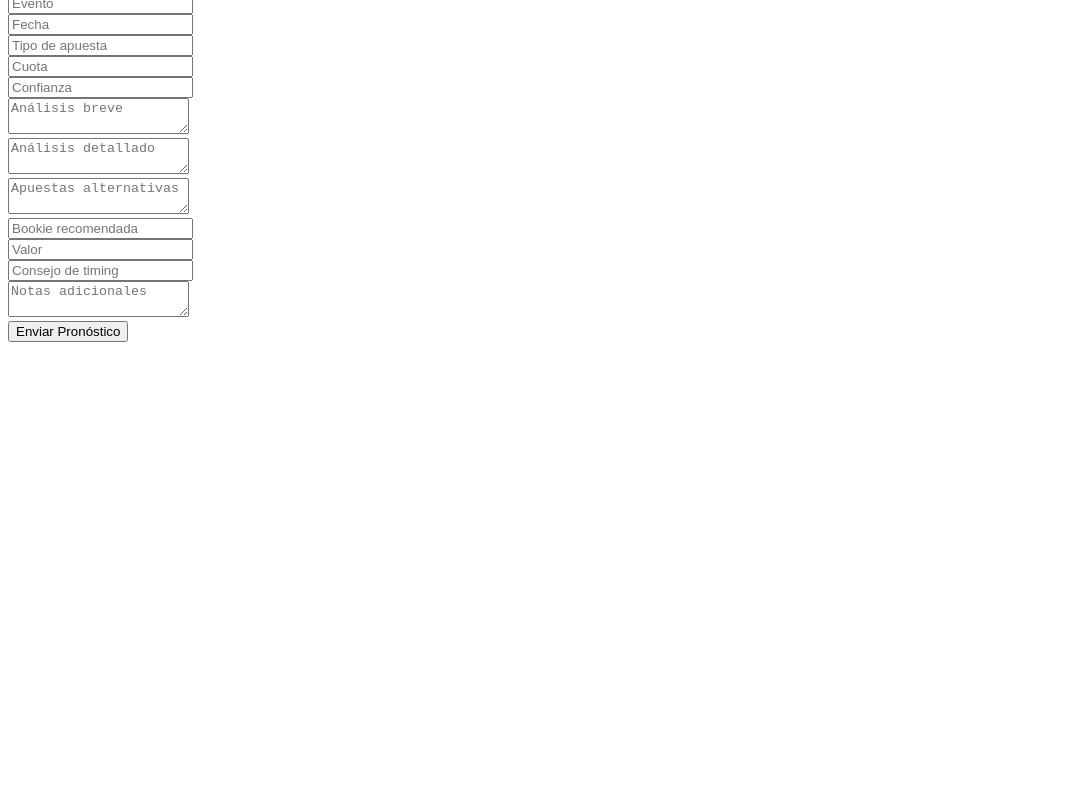
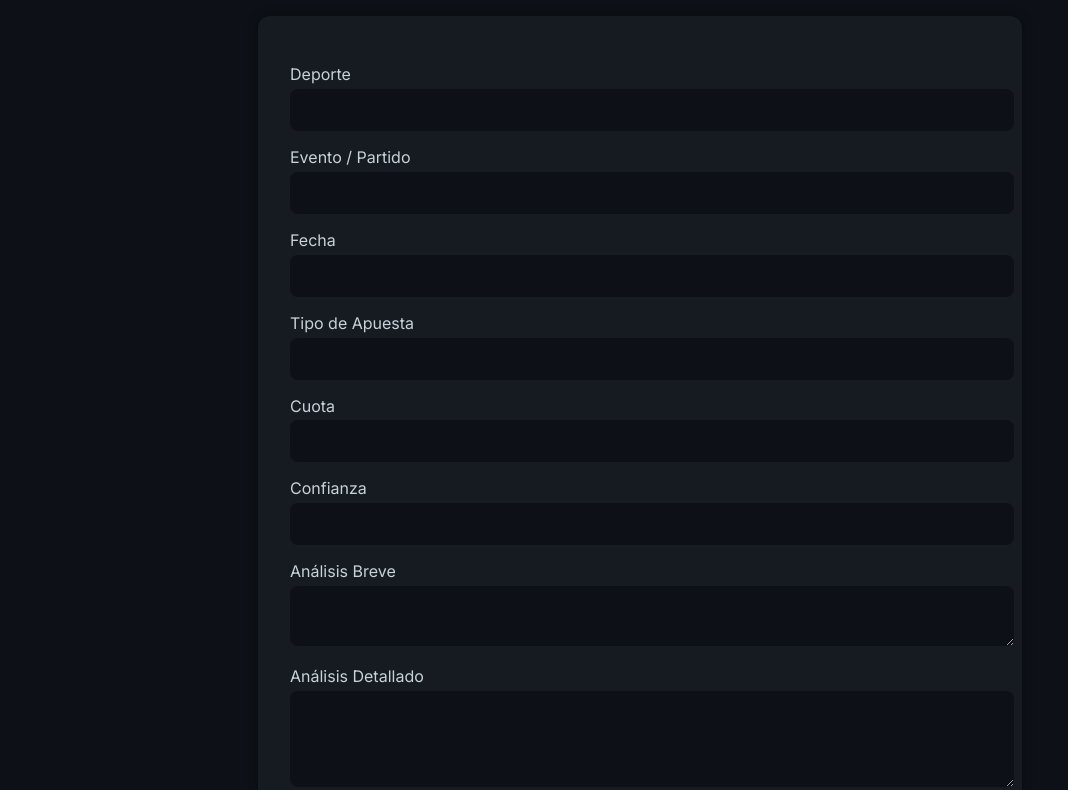
Before and after one commit to LuisSMelchor/punterx-panel, a website: page index.html in a window 1280 px wide. Shown: the part 108-898 px from the top of the page, without its empty margins (0-1068 px from the left). Before the commit the page ends 800 px from the top, so only its background shows below. Drawn offline with Linux system fonts and the light colour scheme.

Commit message:
Update index.html

```diff
--- a/index.html
+++ b/index.html
@@ -1,51 +1,136 @@
-
 <!DOCTYPE html>
 <html lang="es">
 <head>
   <meta charset="UTF-8" />
   <meta name="viewport" content="width=device-width, initial-scale=1.0"/>
-  <title>PunterX | Enviar Pronóstico</title>
+  <title>PunterX | Panel de Pronósticos</title>
+  <link rel="stylesheet" href="https://fonts.googleapis.com/css2?family=Inter:wght@400;600&display=swap">
+  <style>
+    body {
+      font-family: 'Inter', sans-serif;
+      background: #0d1117;
+      color: #c9d1d9;
+      margin: 0;
+      padding: 2rem;
+      display: flex;
+      flex-direction: column;
+      align-items: center;
+    }
+    h1 {
+      color: #58a6ff;
+      margin-bottom: 2rem;
+    }
+    form {
+      width: 100%;
+      max-width: 700px;
+      background: #161b22;
+      padding: 2rem;
+      border-radius: 12px;
+      box-shadow: 0 0 10px rgba(0,0,0,0.5);
+    }
+    label {
+      display: block;
+      margin: 1rem 0 0.3rem;
+      color: #c9d1d9;
+    }
+    input, textarea, select {
+      width: 100%;
+      padding: 0.75rem;
+      border: none;
+      border-radius: 8px;
+      background: #0d1117;
+      color: #f0f6fc;
+      font-size: 1rem;
+    }
+    button {
+      margin-top: 2rem;
+      background-color: #238636;
+      color: white;
+      border: none;
+      padding: 1rem 2rem;
+      font-size: 1rem;
+      border-radius: 8px;
+      cursor: pointer;
+      transition: background 0.3s;
+    }
+    button:hover {
+      background-color: #2ea043;
+    }
+    .status {
+      margin-top: 1.5rem;
+      font-weight: bold;
+      color: #58a6ff;
+    }
+  </style>
 </head>
 <body>
-  <h1>Formulario de Pronóstico</h1>
-  <form id="prediction-form">
-    <input name="sport" placeholder="Deporte" required /><br />
-    <input name="event" placeholder="Evento" required /><br />
-    <input name="date" placeholder="Fecha" required /><br />
-    <input name="bettype" placeholder="Tipo de apuesta" required /><br />
-    <input name="odds" placeholder="Cuota" required /><br />
-    <input name="confidence" placeholder="Confianza" required /><br />
-    <textarea name="brief" placeholder="Análisis breve"></textarea><br />
-    <textarea name="detailed" placeholder="Análisis detallado"></textarea><br />
-    <textarea name="alternatives" placeholder="Apuestas alternativas"></textarea><br />
-    <input name="bookie" placeholder="Bookie recomendada" /><br />
-    <input name="value" placeholder="Valor" /><br />
-    <input name="timing" placeholder="Consejo de timing" /><br />
-    <textarea name="notes" placeholder="Notas adicionales"></textarea><br />
+  <h1>PunterX | Enviar Pronóstico</h1>
+  <form id="betForm">
+    <label for="sport">Deporte</label>
+    <input type="text" id="sport" name="sport" required />
+
+    <label for="event">Evento / Partido</label>
+    <input type="text" id="event" name="event" required />
+
+    <label for="date">Fecha</label>
+    <input type="text" id="date" name="date" required />
+
+    <label for="bettype">Tipo de Apuesta</label>
+    <input type="text" id="bettype" name="bettype" required />
+
+    <label for="odds">Cuota</label>
+    <input type="text" id="odds" name="odds" required />
+
+    <label for="confidence">Confianza</label>
+    <input type="text" id="confidence" name="confidence" required />
+
+    <label for="brief">Análisis Breve</label>
+    <textarea id="brief" name="brief" rows="2"></textarea>
+
+    <label for="detailed">Análisis Detallado</label>
+    <textarea id="detailed" name="detailed" rows="4"></textarea>
+
+    <label for="alternatives">Apuestas Alternativas</label>
+    <textarea id="alternatives" name="alternatives" rows="2"></textarea>
+
+    <label for="bookie">Bookie Sugerida</label>
+    <input type="text" id="bookie" name="bookie" />
+
+    <label for="value">Valor Detectado</label>
+    <input type="text" id="value" name="value" />
+
+    <label for="timing">Consejo de Timing</label>
+    <input type="text" id="timing" name="timing" />
+
+    <label for="notes">Notas Adicionales</label>
+    <textarea id="notes" name="notes" rows="2"></textarea>
+
     <button type="submit">Enviar Pronóstico</button>
+    <div class="status" id="status"></div>
   </form>
 
-  <p id="response"></p>
+  <script>
+    const form = document.getElementById('betForm');
+    const statusDiv = document.getElementById('status');
 
-  <script>
-    const form = document.getElementById("prediction-form");
-    form.addEventListener("submit", async (e) => {
+    form.addEventListener('submit', async (e) => {
       e.preventDefault();
-      const formData = new FormData(form);
-      const data = Object.fromEntries(formData.entries());
-
-      const responseEl = document.getElementById("response");
-      responseEl.textContent = "Enviando...";
-
+      const data = Object.fromEntries(new FormData(form));
       try {
-        const res = await fetch("/.netlify/functions/send", {
-          method: "POST",
-          body: JSON.stringify(data),
+        const response = await fetch('/.netlify/functions/send', {
+          method: 'POST',
+          body: JSON.stringify(data)
         });
-        const result = await res.json();
-        responseEl.textContent = result.message || result.error;
+        const result = await response.json();
+        if (response.ok) {
+          statusDiv.textContent = '✅ Pronóstico enviado correctamente';
+          form.reset();
+        } else {
+          throw new Error(result.error || 'Error al enviar');
+        }
       } catch (err) {
-        responseEl.textContent = "Error al enviar pronóstico.";
+        statusDiv.textContent = '❌ Error al enviar pronóstico';
+        console.error(err);
       }
     });
   </script>
```
